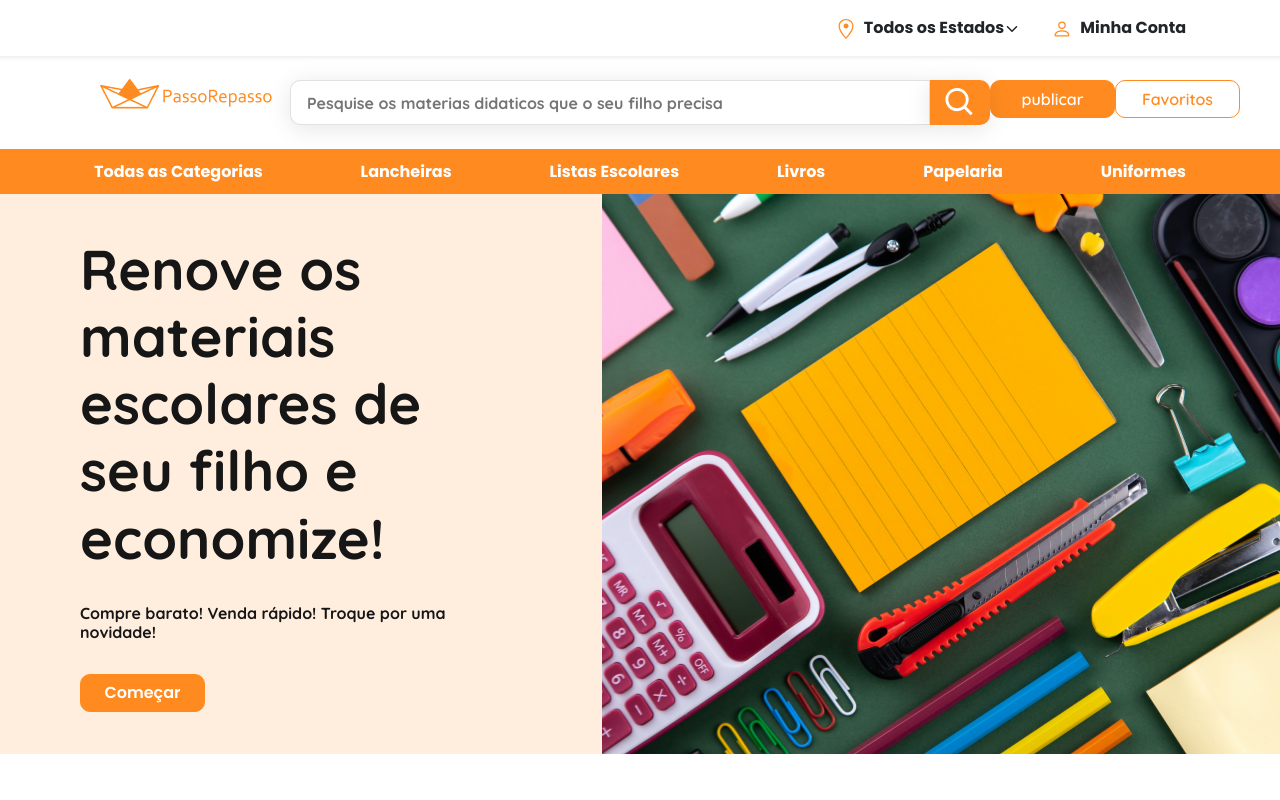
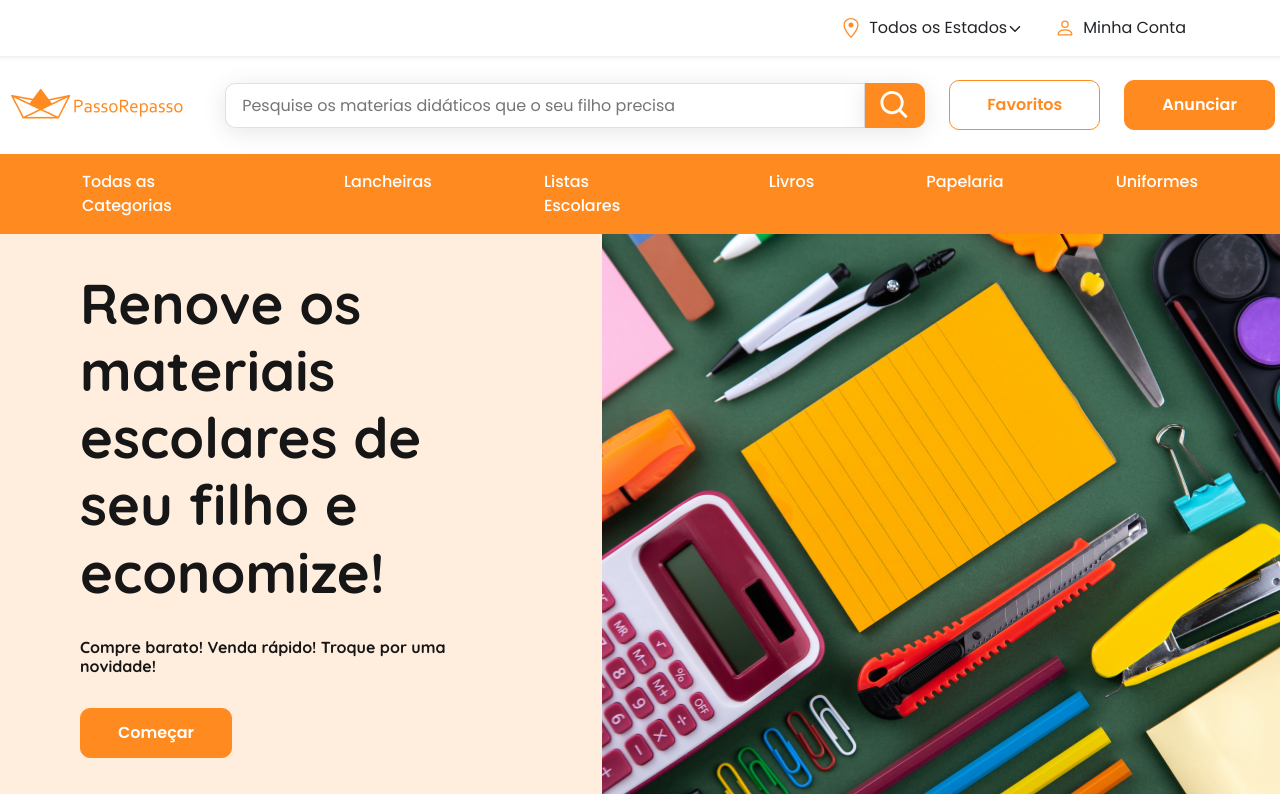
Before and after one commit to CintiaMacchia/Desafio-Chefao, a React (Vite) app in the folder frontend/: page / in a window 1280 px wide. Shown: the top 800 px of the page. Built offline with nearby package versions, Linux system fonts and the light colour scheme.

Commit message:
CSS navbar ajustado de acordo com o Figma

```diff
--- a/frontend/src/components/ButonCheio/styles.tsx
+++ b/frontend/src/components/ButonCheio/styles.tsx
@@ -2,14 +2,13 @@ import styled from 'styled-components';
 
 export const StyledButton = styled.button`
     background-color: #ffffff;
-    width: 125px;
-
     border-radius: 10px;
     border: 1px #FF8B20 solid;
-    padding: 0.375rem 0.75rem;
+    padding: 0.75rem 2.313rem;
+    font-family: Poppins;
     font-style: normal;
-font-weight: 600;
-font-size: 16px;
+    font-weight: 600;
+    font-size: 16px;
     color: #FF8B20;
     &:hover {
         background-color:#FF8B20;
--- a/frontend/src/components/ButtonBorda/styles.tsx
+++ b/frontend/src/components/ButtonBorda/styles.tsx
@@ -2,14 +2,13 @@ import styled from 'styled-components';
 
 export const StyledButton = styled.button`
     background-color:#FF8B20;
-    width: 125px;
-
     border-radius: 10px;
     border: 1px #FF8B20 solid;
-    padding: 0.375rem 0.75rem;
+    padding: 0.75rem 2.313rem;
+    font-family: Poppins;
     font-style: normal;
-font-weight: 600;
-font-size: 16px;
+    font-weight: 600;
+    font-size: 16px;
     color: #ffffff;
     &:hover {
         background-color: #ffffff;
--- a/frontend/src/components/Header/index.tsx
+++ b/frontend/src/components/Header/index.tsx
@@ -12,73 +12,53 @@ import ButonCheio from '../ButonCheio';
 function Menu() {
 
 	return (
-
 		<header>
 
-				< div className="row ">
+			<div className="row ">
 				<div className="  shadow-sm p-3 mb-2bg-body rounded ">
 					<div className="container-lg">
 						<div className="d-flex justify-content-end">
-							<a className="underline me-4 text-dark"><GoLocation className='mx-2 fs-5  icon-header' />Todos os Estados< IoIosArrowDown /> </a>
-							<a className=" underline text-dark" href='/perfil'><BsPerson className='mx-2 fs-5 icon-header' />Minha Conta </a>
-
+							<GoLocation className='mx-2 fs-5  icon-header' /><a className="underline me-4 text-dark">Todos os Estados< IoIosArrowDown /> </a>
+							<BsPerson className='mx-2 fs-5 icon-header' /><a className=" underline text-dark" href='/perfil'>Minha Conta </a>
 						</div>
 					</div>
 				</div>
 
-					<div className="  container-lg  mb-4">
-					<div className=" container-lg">
-						<div  className=" d-flex justify-content-between " >
-							<div >
-
-								<div className="mt-3" >
+				<div className="container-lg my-4">
+					<div className="d-flex justify-content-center gap-4 align-items-center" >
+						<div>
+							<div>
 								<img src={logo} alt="logo" title='logo-do-site' />
 							</div>
-
 						</div>
-							<div className=" ">
-								<div className="d-flex "> <input className='barra-de-pesquisa d-flex mt-4 ' type="text" placeholder='Pesquise os materias didaticos que o seu filho precisa' />
-									<BiSearch className='icon-search mt-4' /></div>
+						<div>
+							<div className="d-flex "> <input className='barra-de-pesquisa d-flex' type="text" placeholder='Pesquise os materias didáticos que o seu filho precisa' />
+							<BiSearch className='icon-search' /></div>
 						</div>
-							<div className="boton-favorito-publicar">
-
-
+						<div>
+							<ButonCheio typeButton="button" text={"Favoritos"} />
 						</div>
-							<div className="mt-4">
-								<ButtonBorda typeButton="submit" text={"publicar"} />
-
+						<div>
+							<ButtonBorda typeButton="button" text={"Anunciar"} />
 						</div>
-							<div className="mt-4">
-
-								<ButonCheio typeButton="submit" text={"Favoritos"} />
+					</div>
 				</div>
 			</div>
 
-					</div  >
+			<div className="categorias">
+				<div className='container'>
+					<div className="col-md-12 d-flex justify-content-center categories-navbar">
+						<a href="#" className="link-nav underline">Todas as Categorias</a>
+						<a href="#" className="link-nav underline">Lancheiras</a>
+						<a href="#" className="link-nav underline">Listas Escolares</a>
+						<a href="#" className="link-nav underline">Livros</a>
+						<a href="#" className="link-nav underline">Papelaria</a>
+						<a href="#" className="link-nav underline">Uniformes</a>
 					</div>
-
-				<div className="   categorias">
-<div className='container'>
-<div className="col-md-12   d-flex justify-content-between ">
-
-						<a href="#" className=" underline">Todas as Categorias</a>
-						<a href="#" className="underline " >Lancheiras</a>
-
-						<a href="#" className="underline ">Listas Escolares</a>
-						<a href="#" className="underline">Livros</a>
-						<a href="#" className="underline">Papelaria</a>
-						<a href="#" className="underline">Uniformes</a>
-
 				</div>
 			</div>
 
-
-				</div>
-
-			</div>
-
 		</header>
-
 	)
 }
 
--- a/frontend/src/components/Header/styles.css
+++ b/frontend/src/components/Header/styles.css
@@ -7,19 +7,32 @@ header  a:hover {
   text-decoration: underline;
 }
 
+.text-dark {
+  font-family: Poppins;
+  font-size: 1rem;
+  font-weight: 400;
+}
+
 .barra-de-pesquisa {
   width: 40rem;
   outline: none;
   height: 45px;
   border-radius: 10px 0px 0px 10px;
   padding: 0px 16px;
-
   border: 1px solid rgba(53, 53, 53, 0.15);
   background: #ffffff;
   box-shadow: 0px 4px 24px rgba(0, 0, 0, 0.1);
 }
+
+.barra-de-pesquisa::placeholder {
+  font-family: Poppins;
+  font-size: 1rem;
+  font-weight: 400;
+}
+
 .icon-header {
   color: #ff8b20;
+  margin-top: 2px;
 }
 
 .icon-search {
@@ -36,12 +49,22 @@ header  a:hover {
   cursor: pointer;
   box-shadow: 0px 4px 24px rgba(0, 0, 0, 0.1);
 }
+
 .categorias {
-  margin-top: 20px;
   background: #ff8b20;
   overflow: hidden;
-  height: 45px;
   align-items: center;
   width: 100%;
-  margin: 0 auto;
+  padding: 1rem 0;
 }
+
+.categories-navbar {
+  gap: 7rem;
+}
+
+.link-nav {
+  font-family: Poppins;
+  font-size: 1rem;
+  font-weight: 500;
+  line-height: 1.5rem;
+}
--- a/frontend/src/index.css
+++ b/frontend/src/index.css
@@ -16,7 +16,3 @@ body {
     -moz-osx-font-smoothing: grayscale;
     overflow-x: hidden;
   }
-
-  a{
-    font-family: 'Poppins', sans-serif;
-  }
```
Lines whose indentation alone changed are shown as unchanged.
